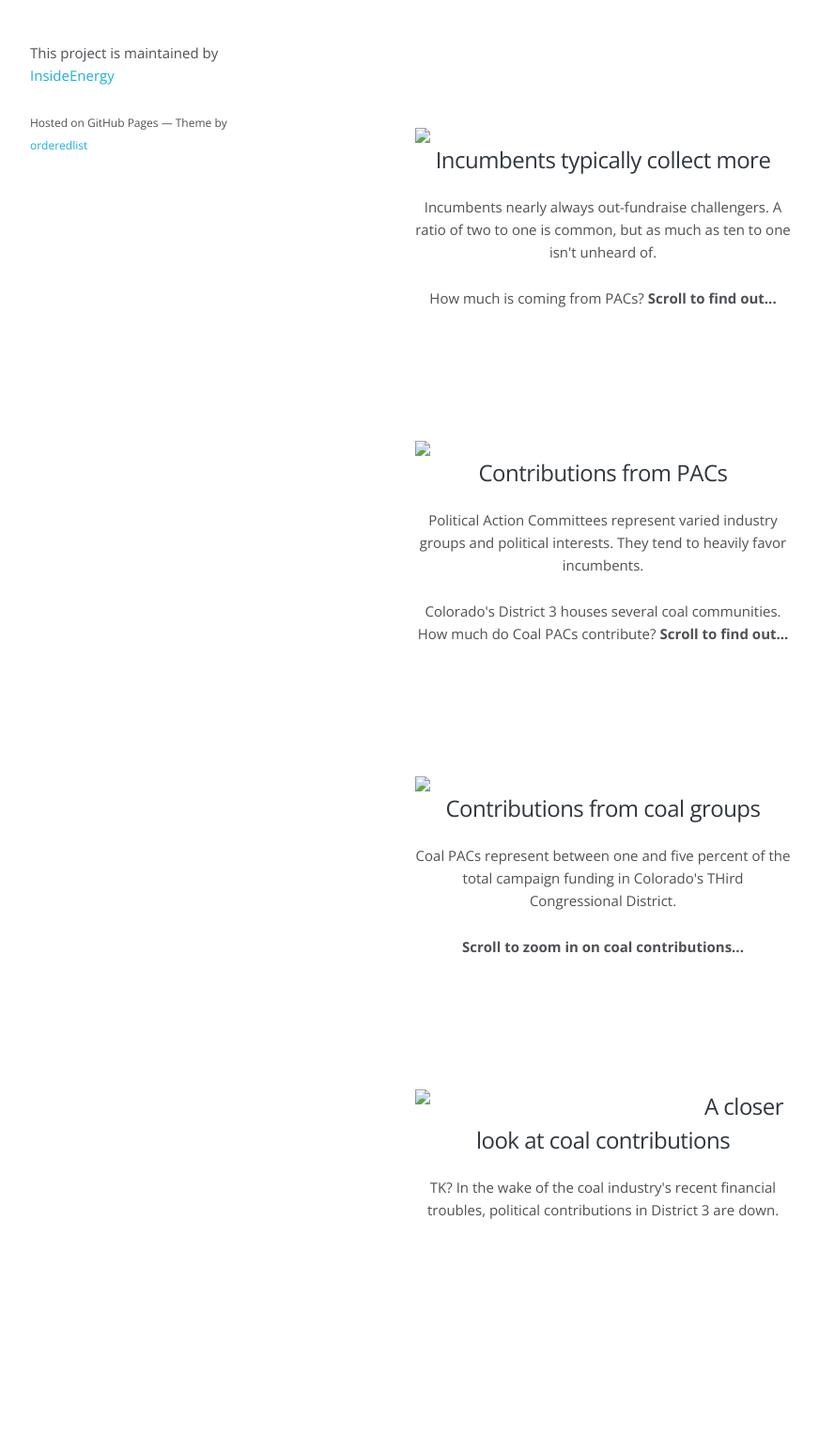
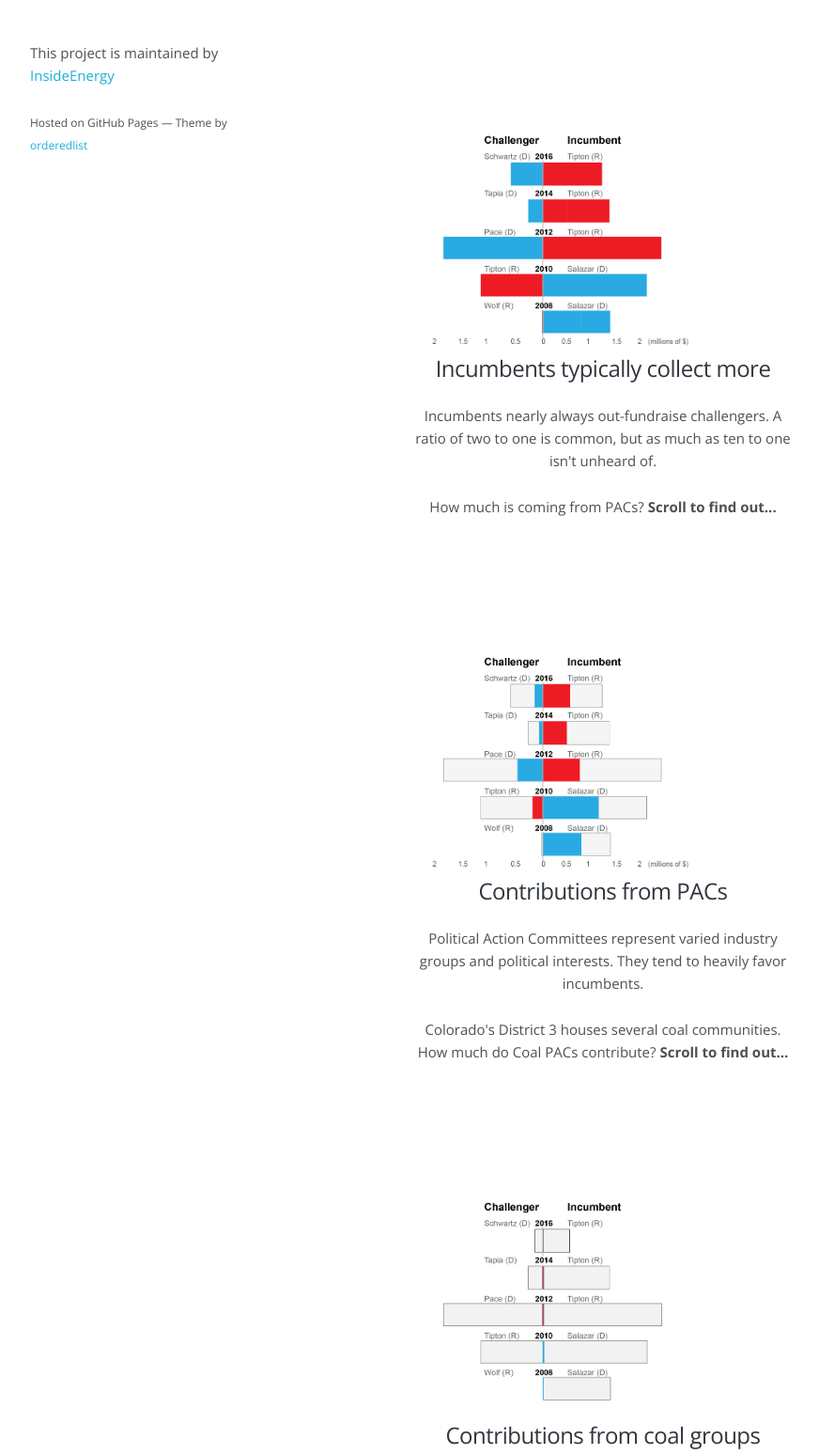
Before and after one commit to InsideEnergy/CO-campaign-finances, a plain HTML site: page index.html in a window 1280 px wide. Shown: the part 560-2108 px from the top of the page at 94% size, without its empty margins (178-1050 px from the left). Before the commit the page ends 1934 px from the top, so only its background shows below. Drawn offline with nearby package versions, Linux system fonts and the light colour scheme; a script that the page names is missing.

Commit message:
Updated links

```diff
--- a/index.html
+++ b/index.html
@@ -52,7 +52,7 @@
 
     <div class="row">
       <div data-kui-anim="fadeIn" class="twelve column custom-column" style="margin-top: 35%;">
-        <img src="images/contribs2.jpg" align="left" width="75%">
+        <img src="scrollanim/kissui.scrollanim-0.3.0/example/images/contribs2.jpg" align="left" width="75%">
         <h5>Incumbents typically collect more</h5>
 
                 <p>Incumbents nearly always out-fundraise challengers. A ratio of two to one is common, but as much as ten to one isn't unheard of.</p>
@@ -62,7 +62,7 @@
 
     <div class="row">
       <div data-kui-anim="fadeIn" class="twelve column custom-column" style="margin-top: 35%;">
-        <img src="images/contribs3.jpg" align="left" width="75%">
+        <img src="scrollanim/kissui.scrollanim-0.3.0/example/images/contribs3.jpg" align="left" width="75%">
         <h5>Contributions from PACs</h5>
 
                 <p>Political Action Committees represent varied industry groups and political interests. They tend to heavily favor incumbents.</p>
@@ -72,7 +72,7 @@
 
     <div class="row">
       <div data-kui-anim="fadeIn" class="twelve column custom-column" style="margin-top: 35%;">
-        <img src="images/contribs4.jpg" align="left" width="75%">
+        <img src="scrollanim/kissui.scrollanim-0.3.0/example/images/contribs4.jpg" align="left" width="75%">
         <h5>Contributions from coal groups</h5>
 
                 <p>Coal PACs represent between one and five percent of the total campaign funding in Colorado's THird Congressional District.</p>
@@ -82,7 +82,7 @@
 
     <div class="row">
       <div data-kui-anim="fadeIn" class="twelve column custom-column" style="margin-top: 35%;">
-        <img src="images/contribs5.jpg" align="left" width="75%">
+        <img src="scrollanim/kissui.scrollanim-0.3.0/example/images/contribs5.jpg" align="left" width="75%">
         <h5>A closer look at coal contributions</h5>
 
                 <p>TK? In the wake of the coal industry's recent financial troubles, political contributions in District 3 are down.</p>
```
